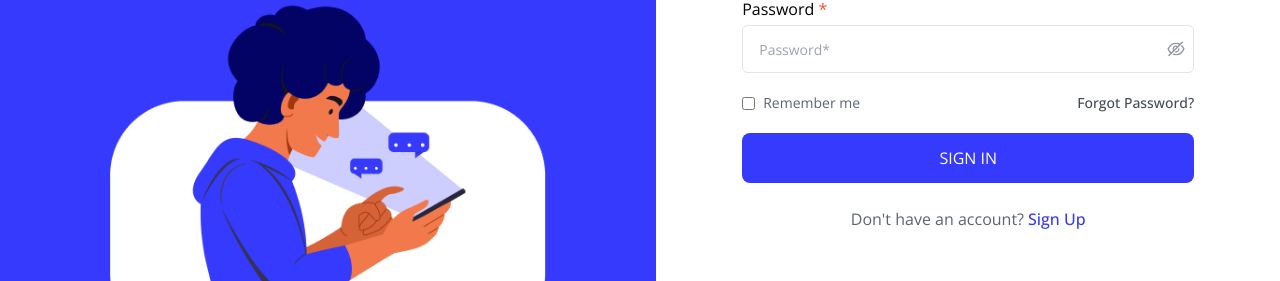
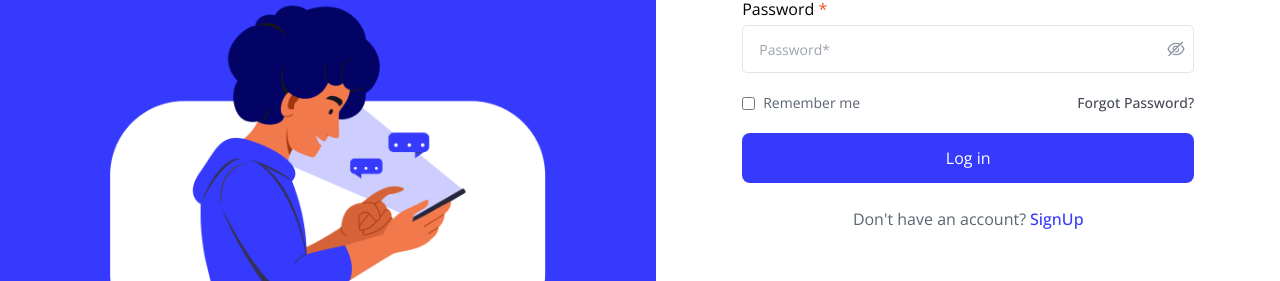
Before and after one commit to asiughuslyvesterobus/social_app, a Next.js app in the folder client/: page / in a window 1280 px wide. Shown: the part 275-556 px from the top of the page. Built offline with nearby package versions, Linux system fonts and the light colour scheme.

Commit message:
working on registration page

```diff
--- a/client/pages/index.tsx
+++ b/client/pages/index.tsx
@@ -174,15 +174,15 @@ const Loginpage = () => {
               <button
                 type="submit"
                 disabled={isSubmitting}
-                className="w-full bg-primary capitalize h-[50px] text-white rounded-lg disabled:opacity-75 disabled:cursor-not-allowed outline-none"
+                className="w-full bg-primary h-[50px] text-white rounded-lg disabled:opacity-75 disabled:cursor-not-allowed outline-none"
               >
-                SIGN IN
+                Log in
               </button>
             </form>
             <p className="w-full flex items-center justify-center gap-1 font-normal text-[#5B6471]">
               Don't have an account?
               <a href="/register" className="text-primary font-medium">
-                Sign Up
+                SignUp
               </a>
             </p>
           </div>
--- a/client/pages/register/index.tsx
+++ b/client/pages/register/index.tsx
@@ -190,13 +190,13 @@ const Registerpage = () => {
                 disabled={isSubmitting}
                 className="w-full bg-primary h-[50px] text-white rounded-lg disabled:opacity-75 disabled:cursor-not-allowed outline-none"
               >
-                Register
+                Sign Up
               </button>
             </form>
             <p className="w-full flex items-center justify-center gap-1 font-normal text-[#5B6471] py-2">
               Already have an account?
               <Link href="/" className="text-primary font-medium">
-                Sign in
+                Signin
               </Link>
             </p>
           </div>
```
